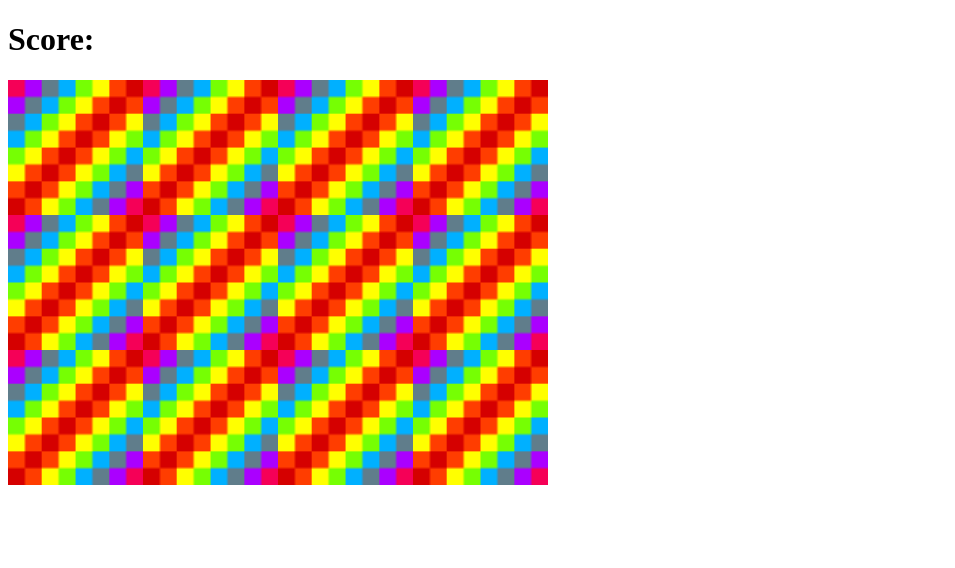
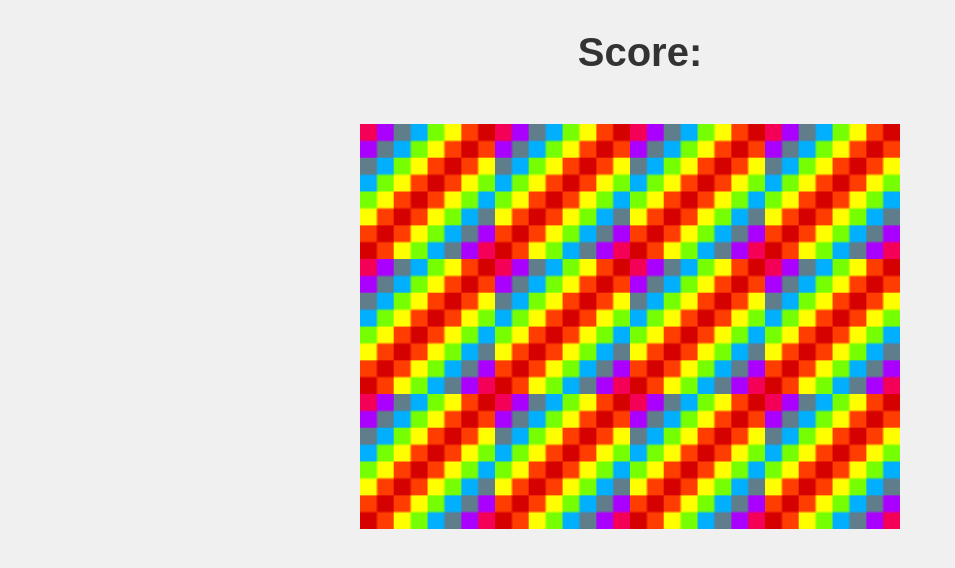
Before and after one commit to imanoj003/Memory-Game, a plain HTML site: page index.html in a window 1280 px wide. Shown: the whole page, without its empty margins (0-955 px from the left). Drawn offline with Linux system fonts and the light colour scheme.

Commit message:
created a project memory-game

```diff
--- a/index.html
+++ b/index.html
@@ -9,16 +9,12 @@
 </head>
 
 <body>
+
+    <center>
     <h1>Score: <span id="result"></span></h1>
 
-    <div id="grid">
-
-
-    </div>
-
-
-
-
+    <div id="grid"></div>
+    </center>
 
     <script src="script.js"></script>
 </body>
--- a/style.css
+++ b/style.css
@@ -1,3 +1,20 @@
+body {
+    font-family: Arial, sans-serif;
+    background-color: #f0f0f0;
+    color: #333;
+    margin: 0;
+    padding: 0;
+    line-height: 1.6;
+}
+
+h1 {
+    font-size: 2.5rem;
+    text-align: center;
+    margin-top: 20px;
+    margin-bottom: 40px;
+}
+
+
 #grid {
 
     height: 395px;
```
